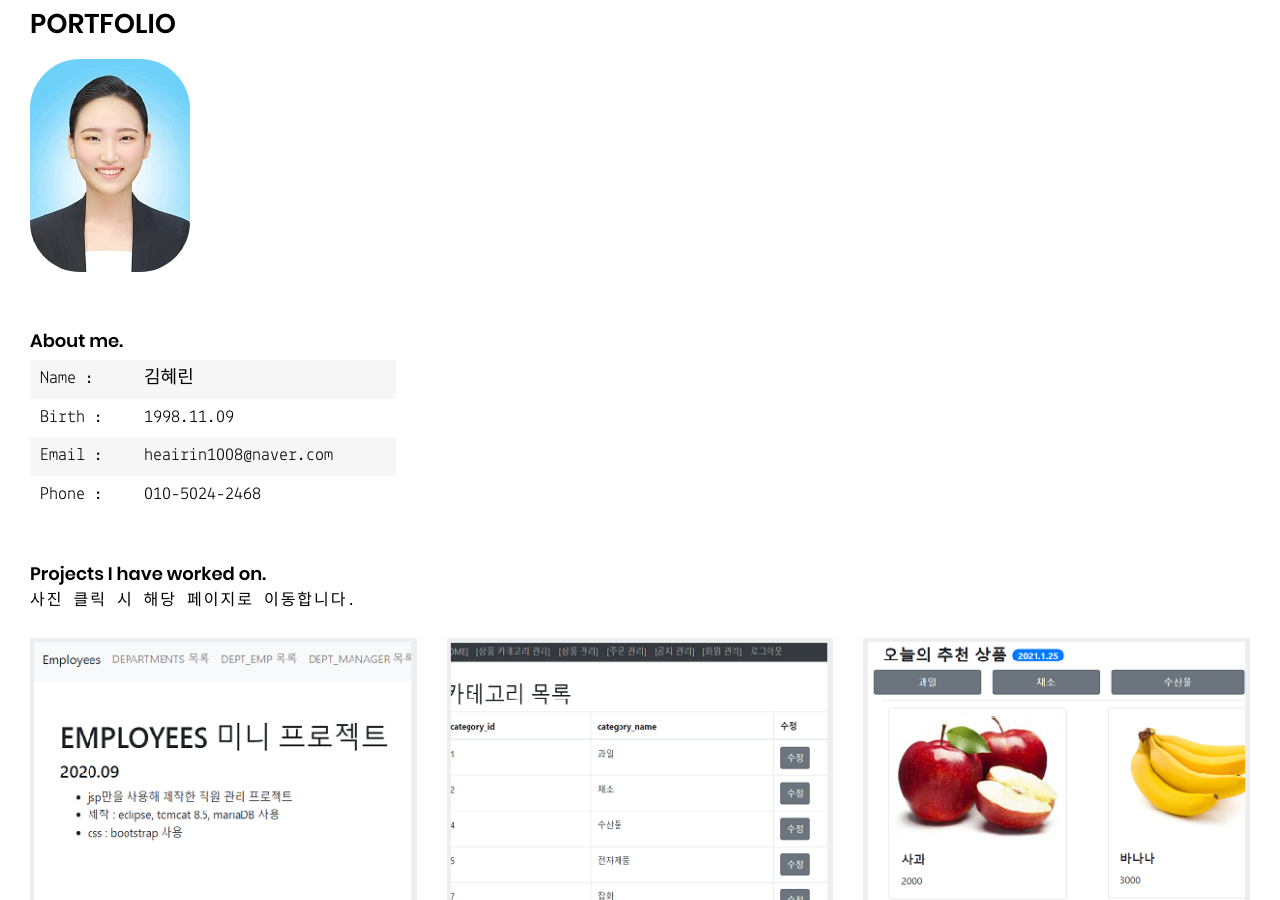
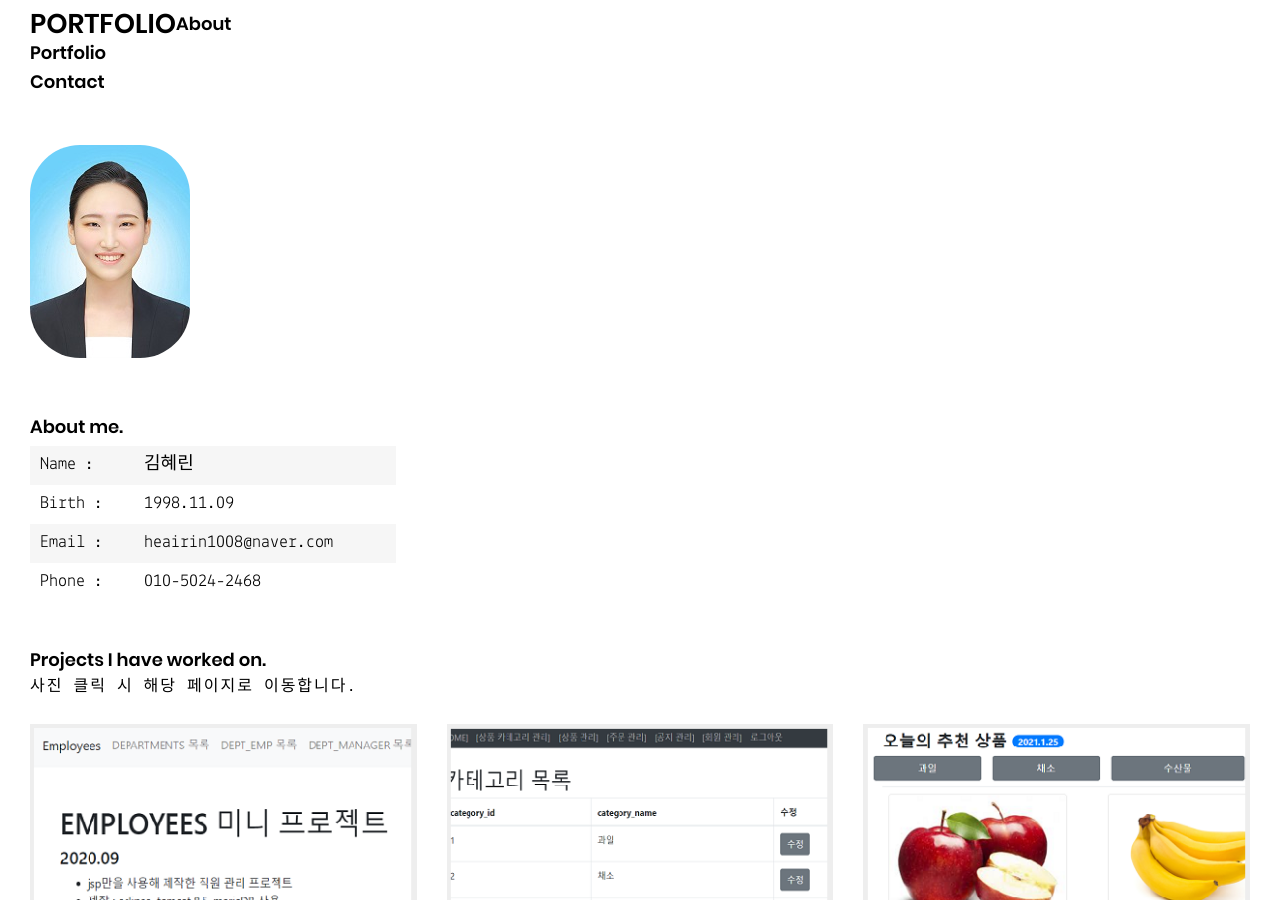
Before and after one commit to heairin1008/heairin1008.github.io, a Jekyll site: the page built from index.html, in a window 1280 px wide and 900 px high. Built offline with Jekyll 4.4.1, drawn with Linux system fonts in a browser that asks for light colours.

Commit message:
Update header.html

```diff
--- a/_includes/header.html
+++ b/_includes/header.html
@@ -3,6 +3,13 @@
 		<h1 class="logo">
 			<a title="{{ site.author }}" href="{{ site.baseurl | append: "/" }}">{{ site.author }}</a>
 		</h1>
+		<nav class="nav-menu d-none d-lg-block">
+			<ul>
+				<li><a href="#about">About</a></li>
+				<li><a href="#portfolio">Portfolio</a></li>
+				<li><a href="#contact">Contact</a></li>
+			</ul>
+		</nav>
 		<br>
 		<div style="margin-top:20px;">
 			<img style="border-radius:50px;" src="/assets/images/projects/self/self.jpg">
```
